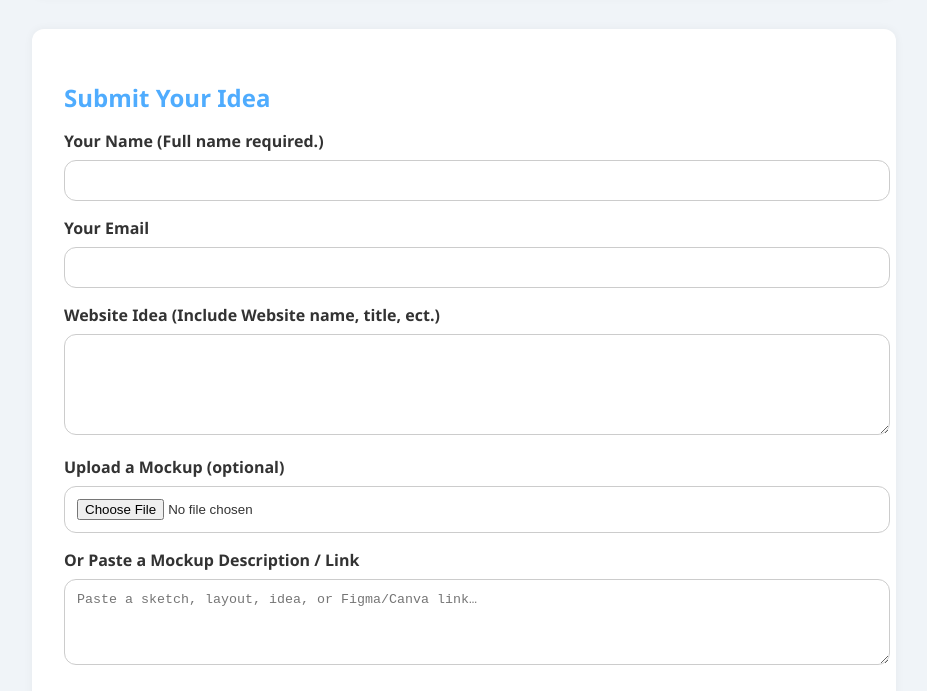
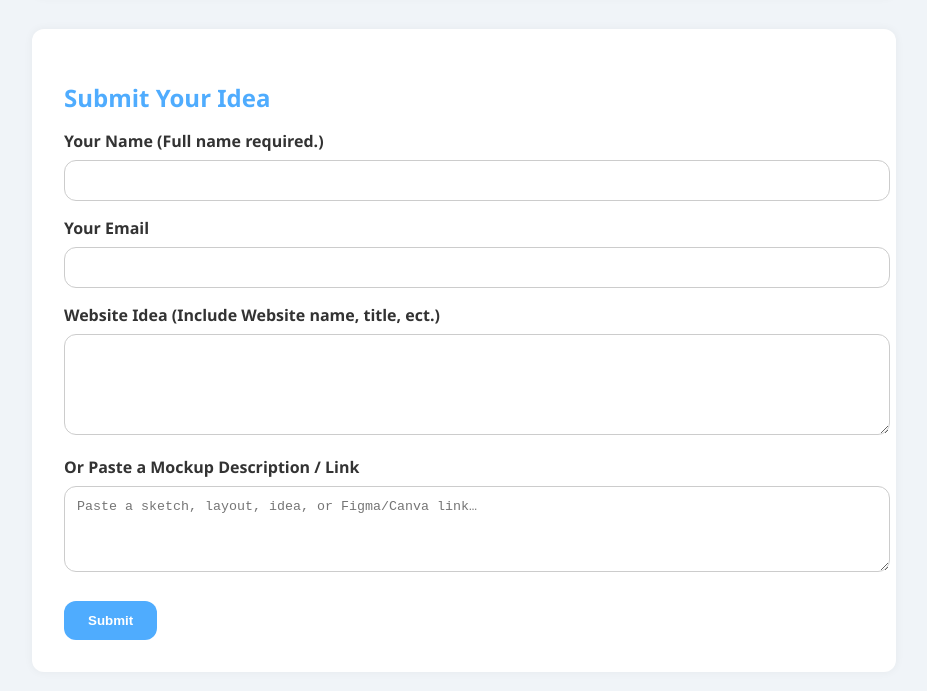
Before and after one commit to Austin-ADev/free-websites, a plain HTML site: page contact.html in a window 1280 px wide. Shown: the part 437-1128 px from the top of the page, without its empty margins (176-1103 px from the left). Drawn offline with Linux system fonts and the light colour scheme.

Commit message:
Update contact.html

```diff
--- a/contact.html
+++ b/contact.html
@@ -159,9 +159,6 @@
       <label for="idea">Website Idea (Include Website name, title, ect.)</label>
       <textarea id="idea" name="idea" rows="5" required></textarea>
 
-      <label for="mockup">Upload a Mockup (optional)</label>
-      <input type="file" id="mockup" name="mockup" accept="image/*,pdf" />
-
       <label for="mockupText">Or Paste a Mockup Description / Link</label>
       <textarea id="mockupText" name="mockupText" rows="4" placeholder="Paste a sketch, layout, idea, or Figma/Canva link…"></textarea>
 
```
